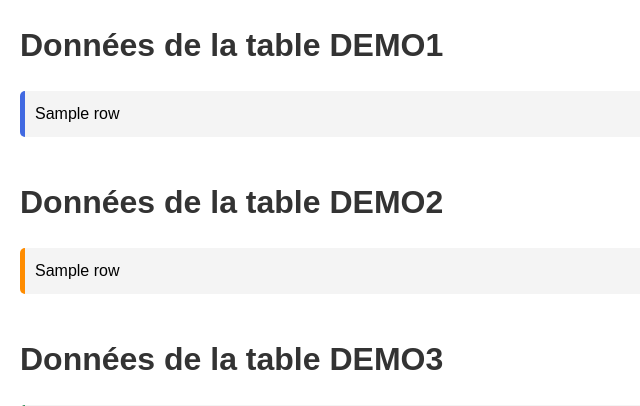
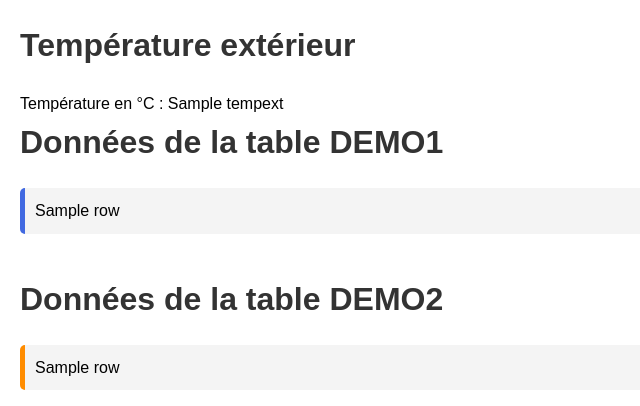
Before and after one commit to Taekwmay/Projet_Poulailleau, a Flask app: template templates/index.html in a window 1280 px wide. Shown: the top 406 px of the page, without its empty margins (0-640 px from the left). Run offline with Flask 3, Linux system fonts and the light colour scheme; the template is opened without the code that fills it: most values are stand-ins (such as "Sample title", 1, 10 or a date in 2020).

Commit message:
Update index.html

```diff
--- a/templates/index.html
+++ b/templates/index.html
@@ -9,6 +9,8 @@
     <title>Données MySQL</title>
 </head>
 <body>
+    <h1>Température extérieur</h1>
+    <p>Température en °C : {{ tempext }}</p>
     <h1>Données de la table DEMO1</h1>
     <ul>
         {% for row in data_demo1 %}
```
